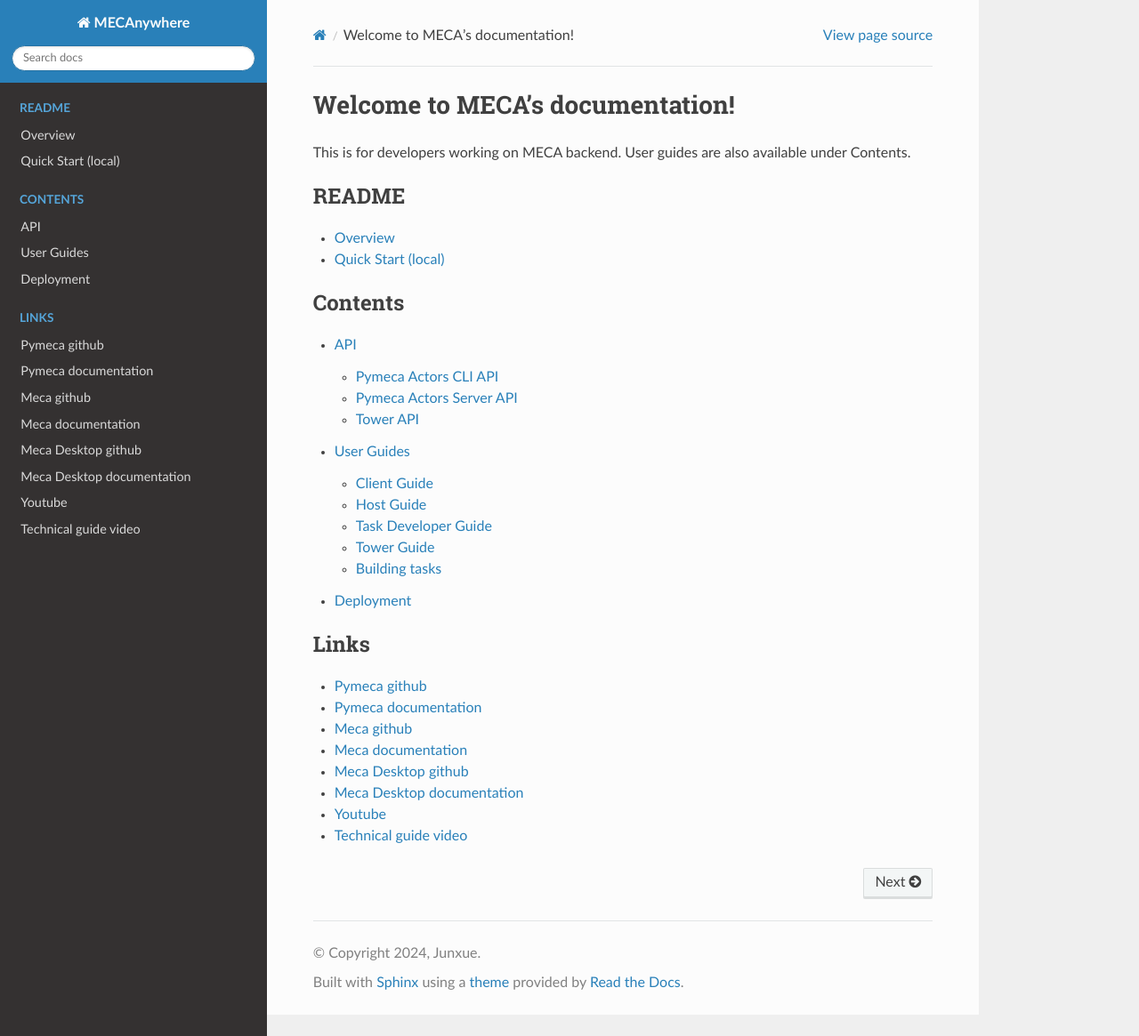
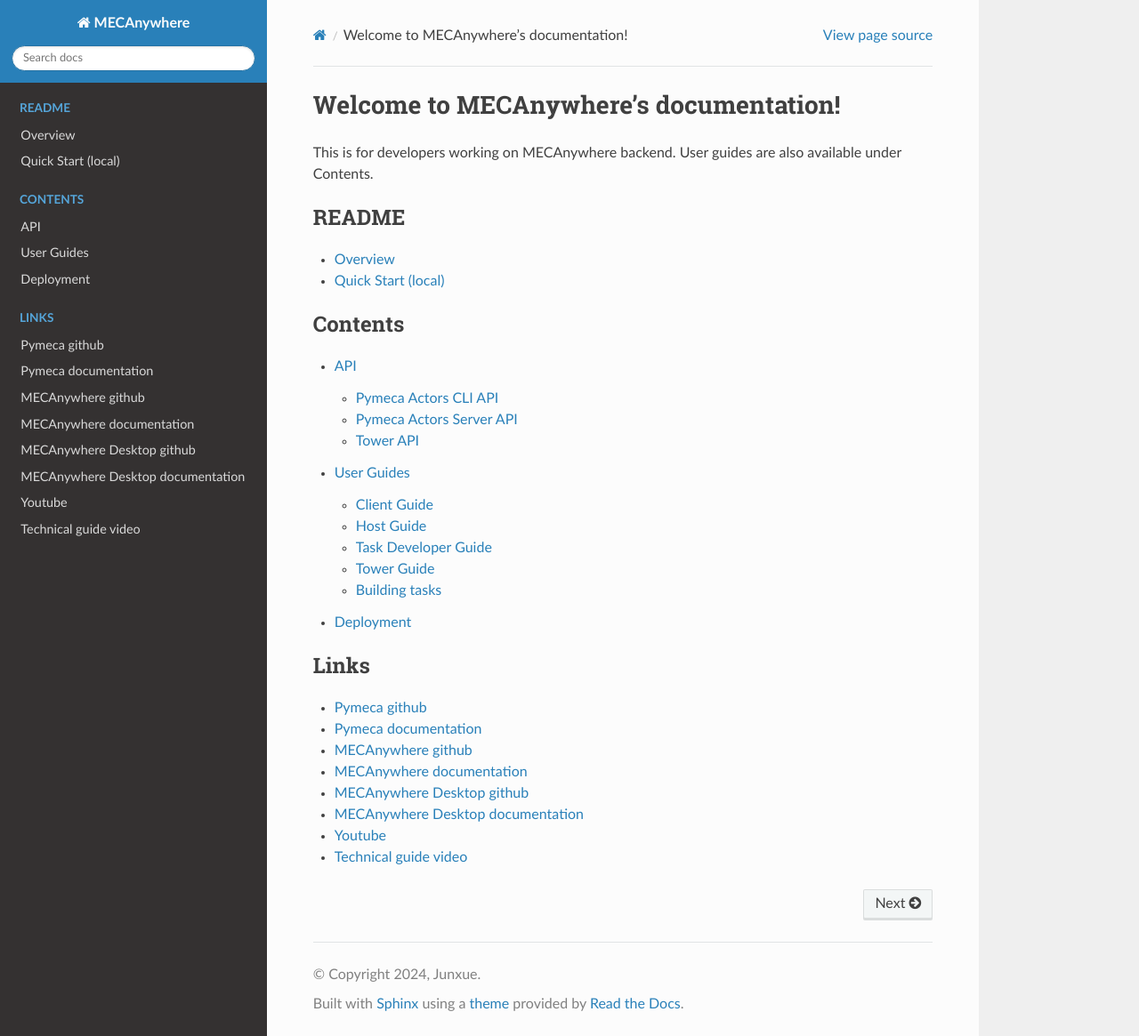
Before and after one commit to sbip-sg/mecanywhere, a Sphinx documentation site: the page built from docs/source/index.rst, in a window 1280 px wide and 1165 px high. Shown: the whole window at 89% size. Built offline with Sphinx 7.4.7 and the Read the Docs theme 2.0.0, drawn with Linux system fonts in a browser that asks for light colours.

Commit message:
Change meca to mecanywhere

```diff
--- a/docs/source/index.rst
+++ b/docs/source/index.rst
@@ -1,12 +1,12 @@
-.. MECA documentation master file, created by
+.. MECAnywhere documentation master file, created by
    sphinx-quickstart on Thu Jan  4 11:25:18 2024.
    You can adapt this file completely to your liking, but it should at least
    contain the root `toctree` directive.
 
-Welcome to MECA's documentation!
+Welcome to MECAnywhere's documentation!
 =======================================
 
-This is for developers working on MECA backend. User guides are also available under Contents.
+This is for developers working on MECAnywhere backend. User guides are also available under Contents.
 
 
 .. toctree::
@@ -30,9 +30,9 @@ This is for developers working on MECA backend. User guides are also available u
 
    Pymeca github <https://github.com/sbip-sg/pymeca>
    Pymeca documentation <https://sbip-sg.github.io/pymeca/>
-   Meca github <https://github.com/sbip-sg/meca>
-   Meca documentation <https://sbip-sg.github.io/meca/index.html>
-   Meca Desktop github <https://github.com/sbip-sg/meca_desktop>
-   Meca Desktop documentation <https://sbip-sg.github.io/meca_desktop/index.html>
+   MECAnywhere github <https://github.com/sbip-sg/mecanywhere>
+   MECAnywhere documentation <https://sbip-sg.github.io/mecanywhere/index.html>
+   MECAnywhere Desktop github <https://github.com/sbip-sg/mecanywhere_desktop>
+   MECAnywhere Desktop documentation <https://sbip-sg.github.io/mecanywhere_desktop/index.html>
    Youtube <https://www.youtube.com/watch?v=MDzbEvTyIgQ>
    Technical guide video <https://drive.google.com/file/d/1mgZ0EfhlHWNPjgXgG-MpgPV32_b0Qx_g/view?usp=sharing>
--- a/docs/source/pages/deployment.rst
+++ b/docs/source/pages/deployment.rst
@@ -1,7 +1,7 @@
 Deployment
 ===========
 
-We have launched our smart contracts on the Ethereum Sepolia Testnet (address: ``0x56873484BFB38789624ADeff6aF642A41246976f``). You can get free testnet ETH from the `Sepolia Testnet Faucet <https://faucet.sepolia.io/>`__ and use those accounts to interact with the MECA network.
+We have launched our smart contracts on the Ethereum Sepolia Testnet (address: ``0x56873484BFB38789624ADeff6aF642A41246976f``). You can get free testnet ETH from the `Sepolia Testnet Faucet <https://faucet.sepolia.io/>`__ and use those accounts to interact with the MECAnywhere network.
 To configure for Sepolia:
 
 - MECA_BLOCKCHAIN_RPC_URL=https://eth-sepolia.g.alchemy.com/v2/nf3vIJJEKzQWwbKW1UHXvw1aKAeE6B97
--- a/docs/source/pages/user_guides/example_tasks.rst
+++ b/docs/source/pages/user_guides/example_tasks.rst
@@ -4,7 +4,7 @@ Building tasks
 ==============
 
 This guide will walk you through the development of a task container that a task developer can upload.
-Example tasks are provided in `example tasks README <https://github.com/sbip-sg/meca/tree/main/example-tasks>`__.
+Example tasks are provided in `example tasks README <https://github.com/sbip-sg/mecanywhere/tree/main/example-tasks>`__.
 Each folder must contain all of the files listed in the structure below.
 
 .. include:: ../../../../example-tasks/README.md
--- a/docs/source/pages/user_guides/host_guide.rst
+++ b/docs/source/pages/user_guides/host_guide.rst
@@ -15,8 +15,8 @@ Introduction
 
 The host is the service that executes tasks submitted by clients. This
 guide will walk you through the process of setting up and managing a
-host using the CLI. You can also check out the `MECA Desktop
-application <https://github.com/sbip-sg/meca_desktop>`__ for a
+host using the CLI. You can also check out the `MECAnywhere Desktop
+application <https://github.com/sbip-sg/mecanywhere_desktop>`__ for a
 more user-friendly experience.
 
 Installation
@@ -27,7 +27,7 @@ Installation
    website <https://www.docker.com/get-started>`__.
 2. Start and serve the host container. (see pymeca-actors readme)
 3. Build the `task
-   executor <https://github.com/sbip-sg/meca_desktop/tree/main/task_executor>`__.
+   executor <https://github.com/sbip-sg/mecanywhere_desktop/tree/main/task_executor>`__.
 4. Ensure that you have a valid connection to IPFS for retrieval (see
    https://docs.ipfs.tech/quickstart/retrieve/#ipfs-retrieval-methods).
 
--- a/docs/source/pages/user_guides/task_dev_guide.rst
+++ b/docs/source/pages/user_guides/task_dev_guide.rst
@@ -25,7 +25,7 @@ Installation
    on your machine. You can download Docker from the `official Docker
    website <https://www.docker.com/get-started>`__.
 2. Start and serve the task developer container. (see `pymeca-actors
-   readme <https://github.com/sbip-sg/meca/blob/main/pymeca-actors/README.md>`__)
+   readme <https://github.com/sbip-sg/mecanywhere/blob/main/pymeca-actors/README.md>`__)
 3. Ensure that you have a valid connection to IPFS for uploading. (see
    `IPFS installation docs <https://docs.ipfs.tech/install/>`__) You can also use the docker image
    from IPFS following instructions in pymeca-actors readme.
```
Also changed, not shown: README.md (+4 -4 lines).
